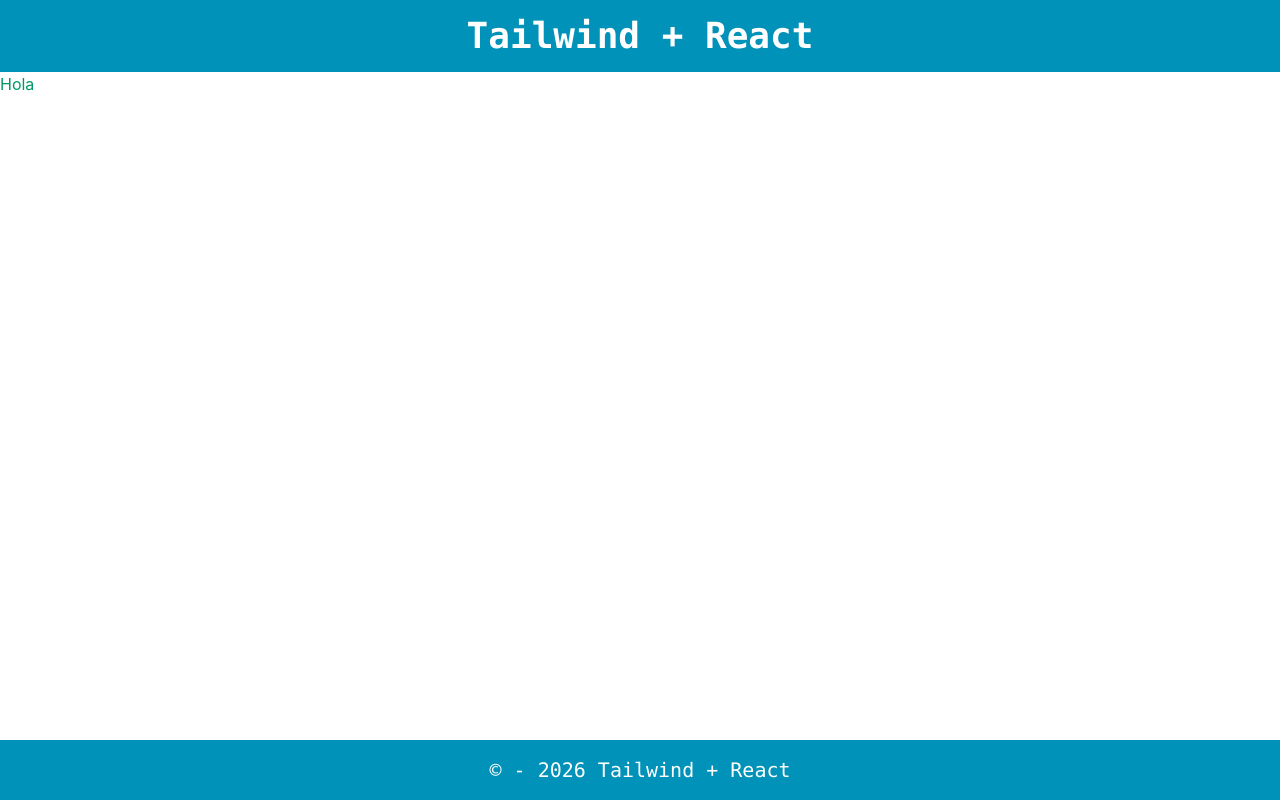
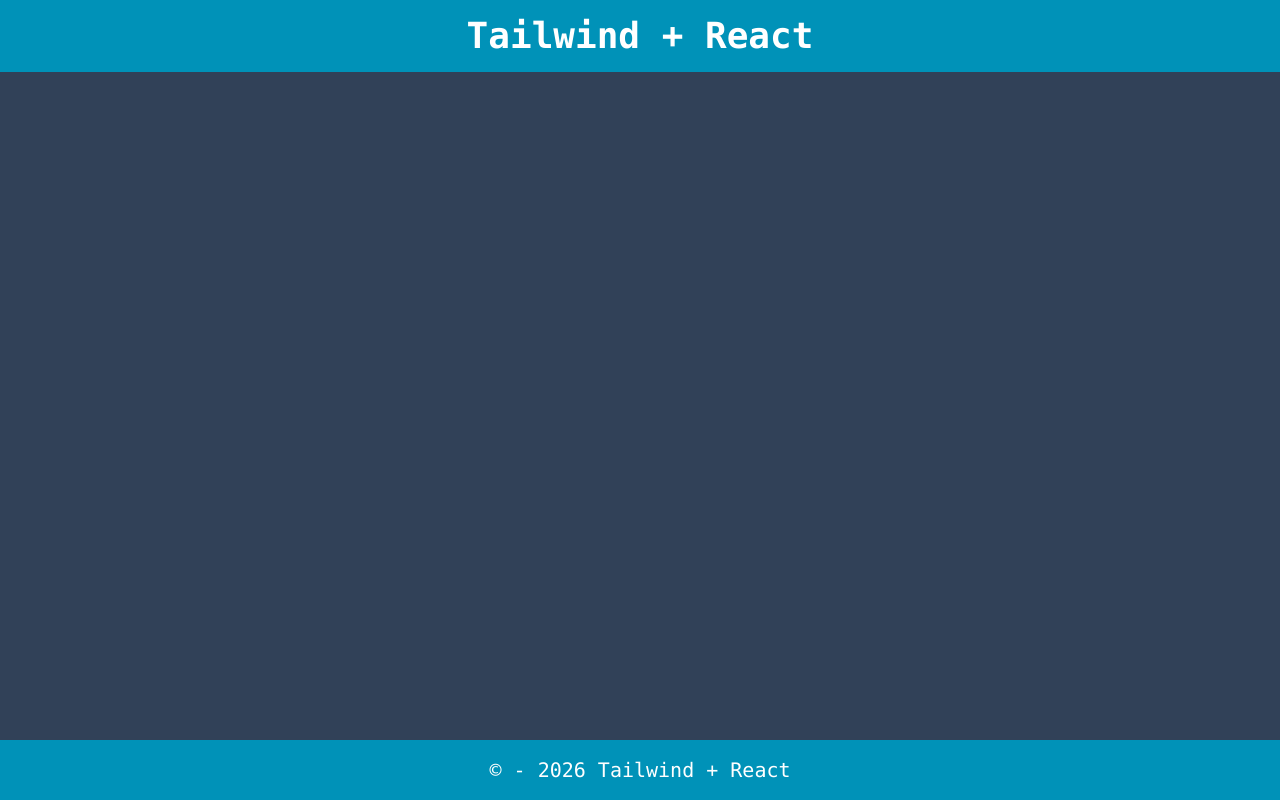
Before and after one commit to Juliancito1/TailwindReact-c12, a React (Vite) app: page / in a window 1280 px wide. Built offline with nearby package versions, Linux system fonts and the light colour scheme.

Commit message:
Creamos la pagina home y cambiamos el color de fondo

```diff
--- a/index.html
+++ b/index.html
@@ -6,7 +6,7 @@
     <meta name="viewport" content="width=device-width, initial-scale=1.0" />
     <title>Tailwind + React</title>
   </head>
-  <body>
+  <body class="bg-slate-700">
     <div id="root"></div>
     <script type="module" src="/src/main.jsx"></script>
   </body>
--- a/src/App.jsx
+++ b/src/App.jsx
@@ -1,5 +1,6 @@
 import { Footer } from "./components/Footer"
 import { Navbar } from "./components/Navbar"
+import { Home } from "./pages/Home"
 
 function App() {
 
@@ -8,7 +9,7 @@ function App() {
     <section className="min-h-screen flex flex-col">
      <Navbar/>
      <main className="grow">
-      <h1 className="text-emerald-600">Hola</h1>
+        <Home/>
      </main>
       <Footer/>
     </section>
--- /dev/null
+++ b/src/pages/Home.jsx
@@ -0,0 +1,9 @@
+
+
+export const Home = () => {
+  return (
+    <div>
+
+    </div>
+  );
+};
```
